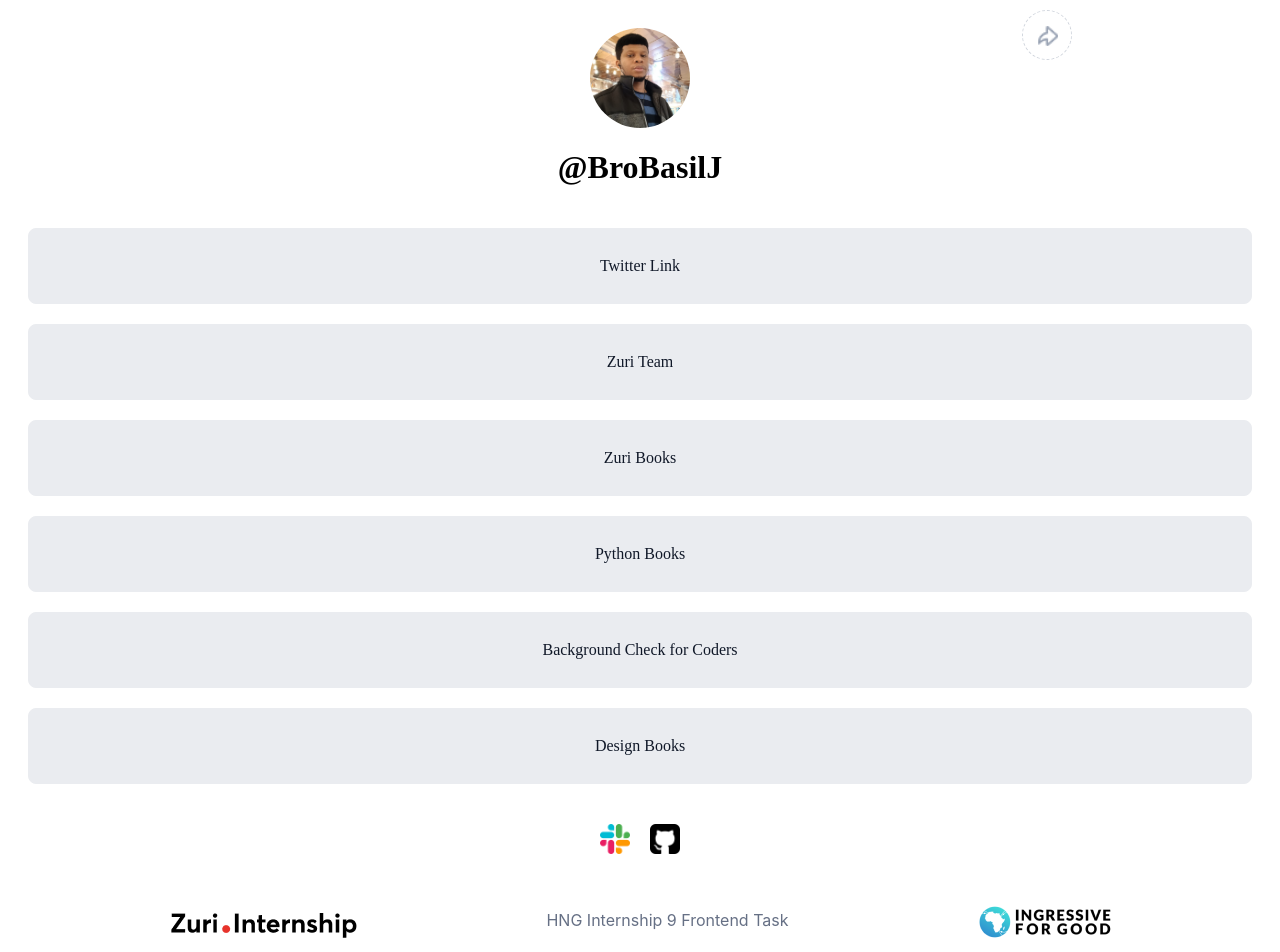
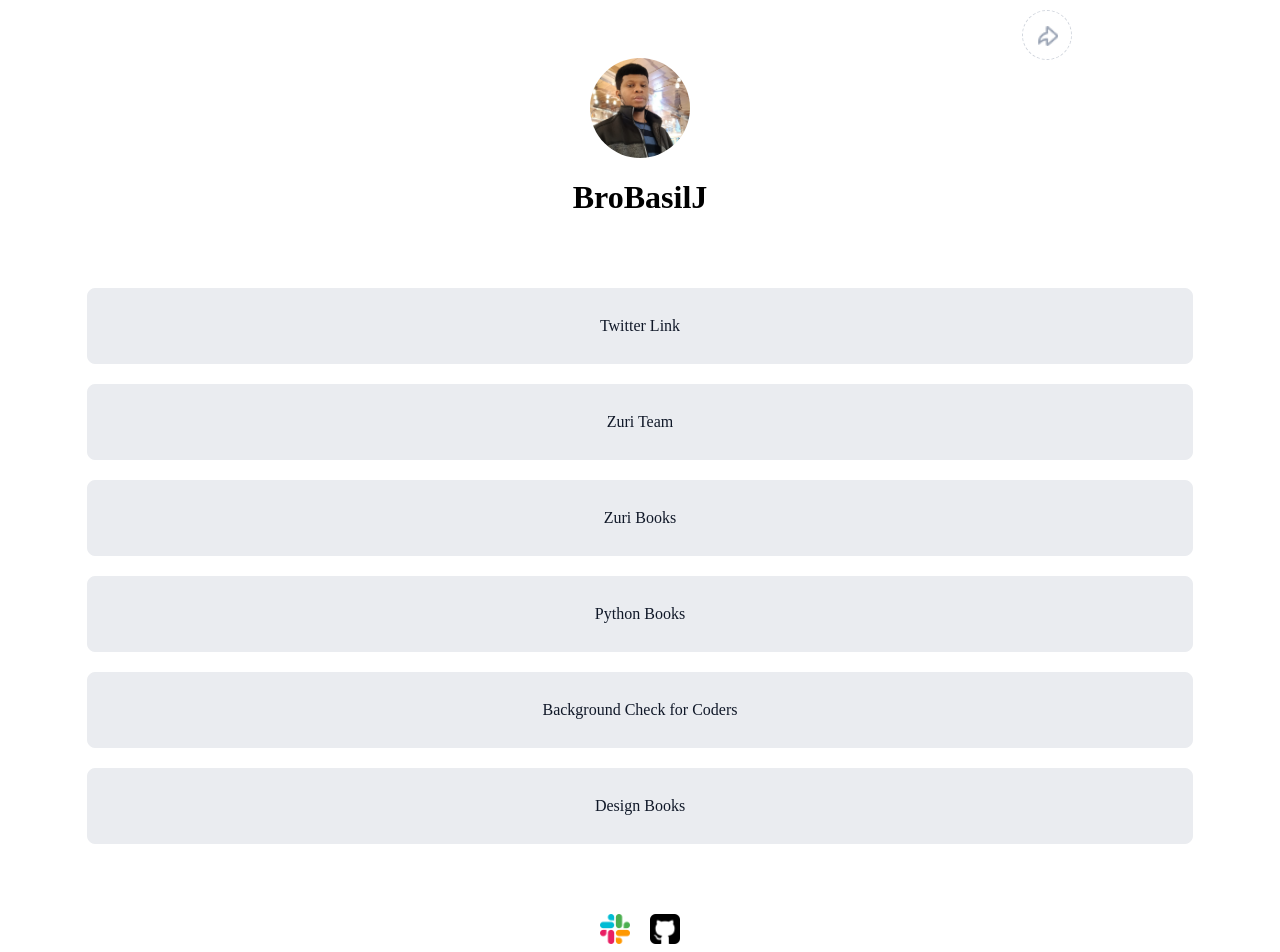
Before and after one commit to Ugo-Basil/linktree-page, a React (Create React App) app: page / in a window 1280 px wide. Shown: the top 952 px of the page. Built offline with nearby package versions, Linux system fonts and the light colour scheme.

Commit message:
username-styling

```diff
--- a/src/page/Profile.jsx
+++ b/src/page/Profile.jsx
@@ -25,14 +25,14 @@ const Profile = () => {
       </div>
       <div className="user-profile">
         <img src={profileImg} id="profile__img" alt="profile" />
-        <h1 id="twitter">@BroBasilJ</h1>
+        <h1 className="twitter_link" id="twitter">BroBasilJ</h1>
         <h1 id="slack">Basil</h1>
       </div>
 
       <div className="social-links">
         <a
           className="link"
-          id="twitter"
+          id="twitter__link"
           href="https://twitter.com/BroBasilJ"
           target="__blank"
         >
--- a/src/page/profile.css
+++ b/src/page/profile.css
@@ -1,6 +1,7 @@
 #container {
     background: #fff;
     overflow-x: hidden;
+
 }
 
 .share_desktop {
@@ -57,6 +58,15 @@
     margin-bottom: 30px;
 }
 
+.twitter {
+    font-family: 'Inter';
+    font-weight: 700;
+    font-size: 20px;
+    line-height: 30px;
+    text-align: center;
+    color: #101828;
+    margin-bottom: 30px;
+}
 .social-links {
     display: flex;
     flex-direction: column;
@@ -68,7 +78,7 @@
 }
 
 .link {
-    width: 1152px;
+    width: 95%;
     height: 76px;
     text-decoration: none;
     display: flex;
@@ -94,15 +104,15 @@
     /* gap: 20px; */
     justify-content: center;
     align-items: center;
-    margin-left: 20px;
-    margin-right: 20px;
+    margin-left: 50px;
+        margin-right: 50px;
 }
 
 .icon{
     padding: 10px;
     margin: 10px 0;
     display: flex;
-        justify-content: center;
+    justify-content: center;
         align-items: center;
 }
 
@@ -112,6 +122,7 @@
     align-items: center;
     margin-top: 50px;
     margin-bottom: 10px;
+    border-top: 1px solid lightgray;
 }
 
 .footer-items{
@@ -194,7 +205,7 @@
             justify-content: center;
             align-items: center;
             background: #EAECF0;
-            padding: 24px 32px;
+            padding: 24px 50px;
             border: 1px solid #EAECF0;
             border-radius: 8px;
             color: #101828;
@@ -245,7 +256,7 @@
 
 @media only screen and (min-width: 768px){
         .user-profile {
-                margin: 20px;
+                margin: 50px;
                 display: flex;
                 flex-direction: column;
                 justify-content: center;
@@ -283,14 +294,14 @@
             }
 
             .link {
-                width: 100%;
+                width: 95%;
                 height: 76px;
                 text-decoration: none;
                 display: flex;
                 justify-content: center;
                 align-items: center;
                 background: #EAECF0;
-                padding: 24px 32px;
+                padding: 24px 50px;
                 border: 1px solid #EAECF0;
                 border-radius: 8px;
                 color: #101828;
@@ -298,7 +309,7 @@
             }
 
             .social-links {
-                margin: 20px;
+                margin: 50px;
             }
 
             .icons {
@@ -307,6 +318,8 @@
                 justify-content: center;
                 align-items: center;
                 margin-bottom: 20px;
+                margin-left: 50px;
+                    margin-right: 50px;
             }
 
             .footer {
@@ -314,7 +327,7 @@
                 flex-direction: column;
                 justify-content: center;
                 align-items: center;
-                margin: 10px 20px 10px 20px;
+                margin: 10px 50px 10px 50px;
             }
 
             .footer-items {
@@ -323,12 +336,12 @@
 
                 justify-content: center;
                 align-items: center;
-                gap: 10px;
+                gap: 120px;
             }
 
-            .footer-text {
-                width: 600px;
+                        .footer-text {
                 height: 24px;
+                gap: 50px;
                 text-align: center;
                 color: #667085;
                 font-family: 'Inter';
```
